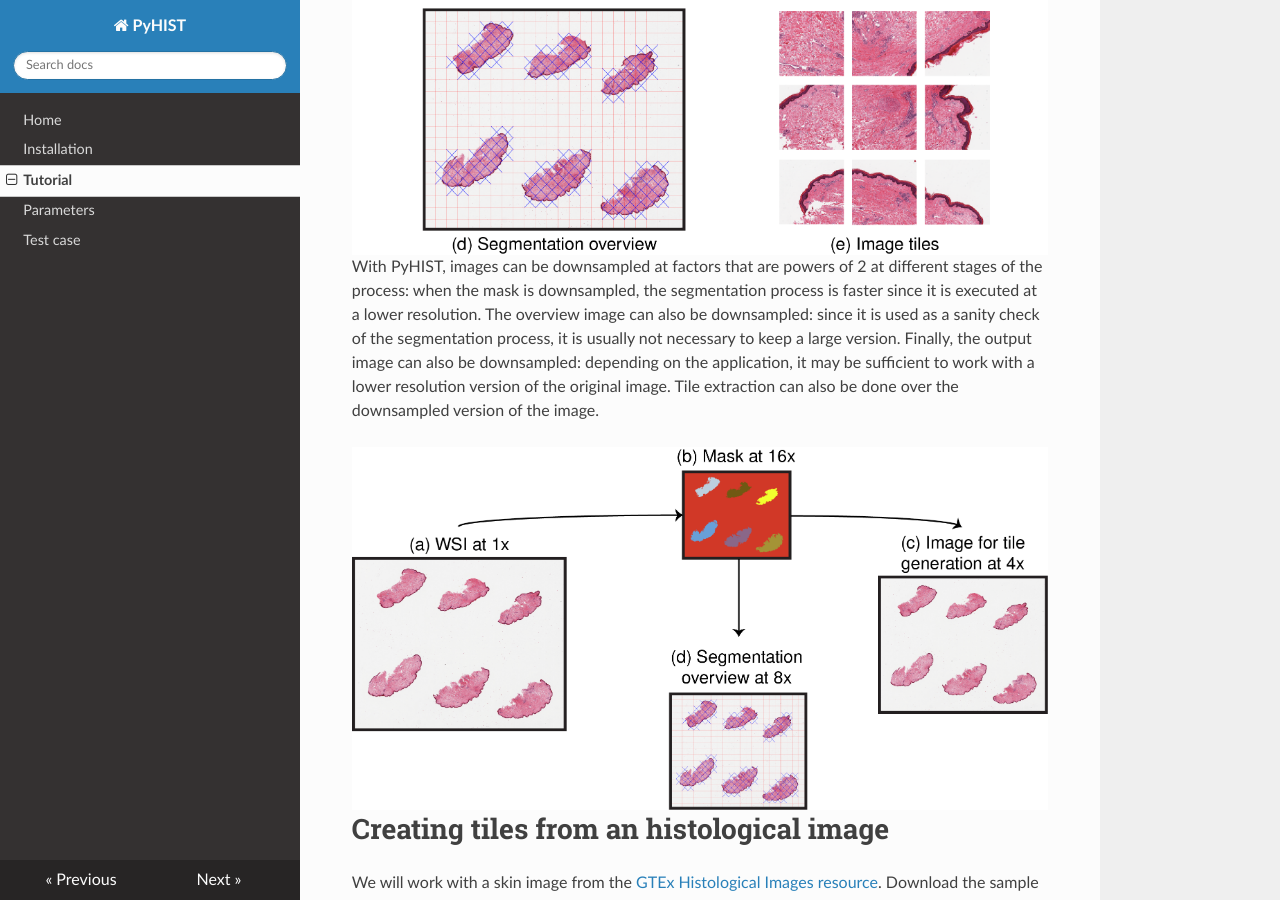
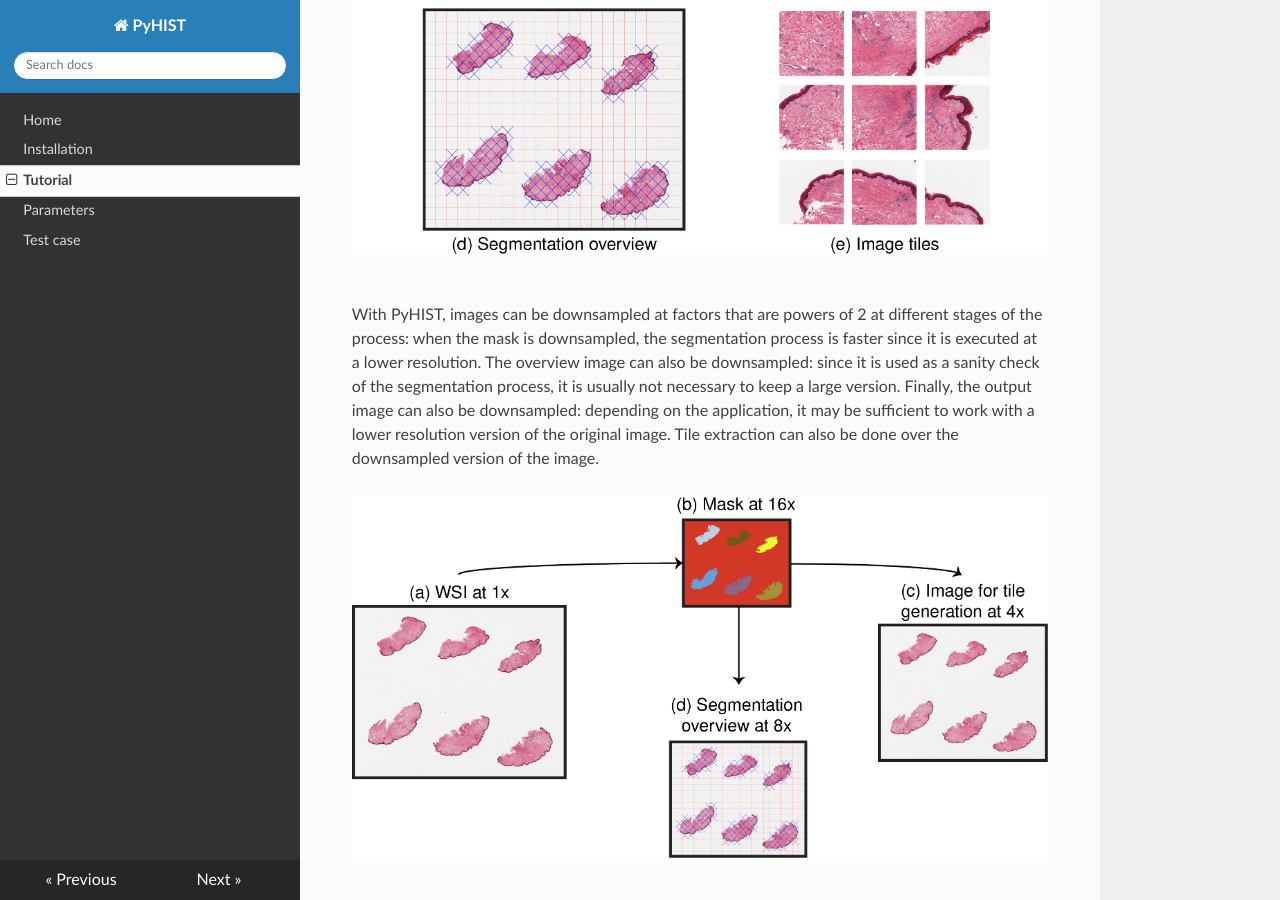
Before and after one commit to manuel-munoz-aguirre/PyHIST, an MkDocs documentation site: the page built from docs/tutorial.md, in a window 1280 px wide and 900 px high, scrolled down 562 px. Built offline with MkDocs 1.6.1, drawn with Linux system fonts in a browser that asks for light colours; nearby versions of some CDN libraries.

Commit message:
Size changes

```diff
--- a/docs/tutorial.md
+++ b/docs/tutorial.md
@@ -4,13 +4,14 @@ PyHIST works with SVS files. From an input SVS image (1), it first produces a ve
 <div align="center">
 <img src="https://raw.githubusercontent.com/manuel-munoz-aguirre/PyHIST/master/docs/resources/how_pyhist_works.png" alt="how_pyhist_works"></img>
 </div>
+<br>
 
 With PyHIST, images can be downsampled at factors that are powers of 2 at different stages of the process: when the mask is downsampled, the segmentation process is faster since it is executed at a lower resolution. The overview image can also be downsampled: since it is used as a sanity check of the segmentation process, it is usually not necessary to keep a large version. Finally, the output image can also be downsampled: depending on the application, it may be sufficient to work with a lower resolution version of the original image. Tile extraction can also be done over the downsampled version of the image.
 
 <div align="center">
 <img src="https://raw.githubusercontent.com/manuel-munoz-aguirre/PyHIST/master/docs/resources/downsamples.png" alt="downsamples"></img>
 </div>
-
+<br>
 
 # Creating tiles from an histological image
 We will work with a skin image from the [GTEx Histological Images resource](https://brd.nci.nih.gov/brd/image-search/search_specimen/). Download the sample with:
```
Also changed, not shown: README.md (+1 -1 lines).
